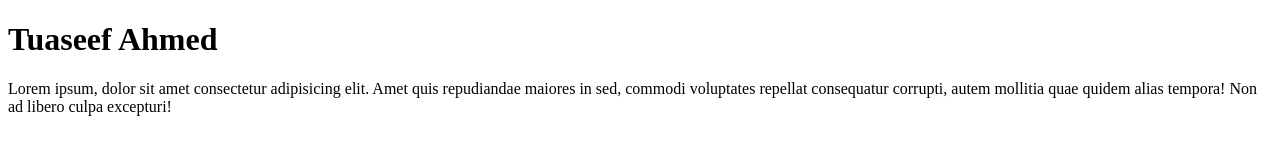
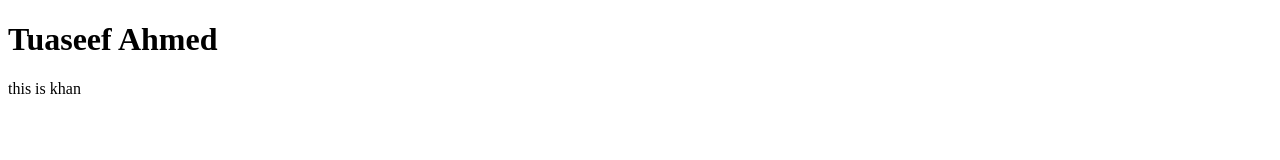
Before and after one commit to Zain9999abideen/khan, a plain HTML site: page index.html in a window 1280 px wide. Drawn offline with Linux system fonts and the light colour scheme.

Commit message:
change in para

```diff
--- a/index.html
+++ b/index.html
@@ -8,6 +8,6 @@
 </head>
 <body>
     <h1>Tuaseef Ahmed</h1>
-    <p>Lorem ipsum, dolor sit amet consectetur adipisicing elit. Amet quis repudiandae maiores in sed, commodi voluptates repellat consequatur corrupti, autem mollitia quae quidem alias tempora! Non ad libero culpa excepturi!</p>
+    <p>this is khan </p>
 </body>
 </html>
```
